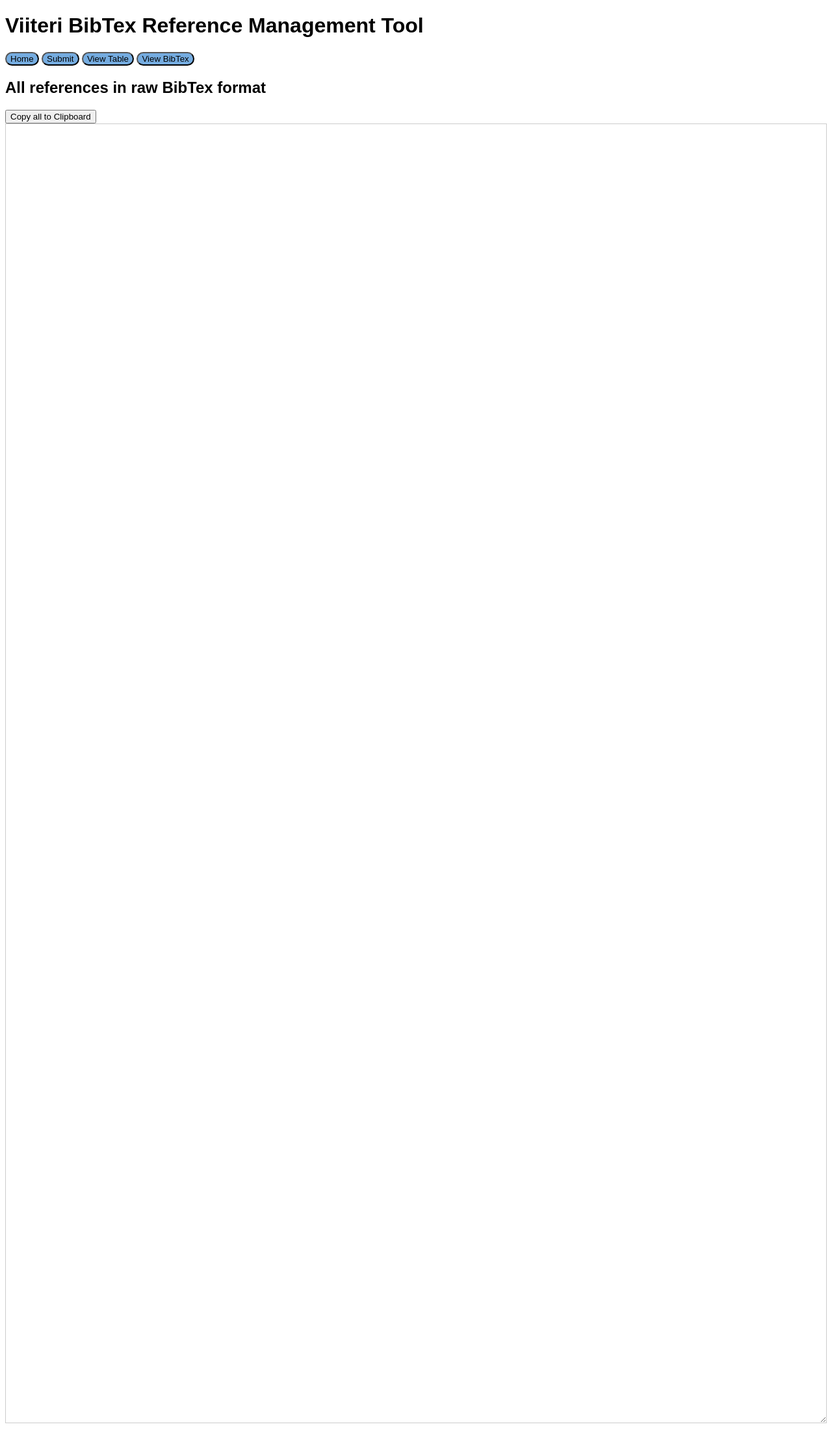
After one commit to 3nd3r1/viiteri, a Flask app: template viiteri/templates/bibtex.html in a window 1280 px wide. The commit adds this page. Shown: the whole page at 65% size. Run offline with Flask 3, Linux system fonts and the light colour scheme; the template is opened without the code that fills it, so the values that code supplies are empty.

Commit message:
Bibtex-template ja sen routes ym. sekä kopiointinappi, joka oli hyvin lyhyt homma

```diff
--- a/viiteri/app.py
+++ b/viiteri/app.py
@@ -3,7 +3,7 @@ import os
 from flask import Flask
 from dotenv import load_dotenv
 
-from viiteri.routes import index, add, list_references
+from viiteri.routes import index, add, list_references, bibtex
 from viiteri.utils.db import db
 
 load_dotenv()
@@ -22,6 +22,7 @@ def create_app():
         app.register_blueprint(index.blueprint)
         app.register_blueprint(add.blueprint)
         app.register_blueprint(list_references.blueprint)
+        app.register_blueprint(bibtex.blueprint)
 
         @app.route("/ping")
         def ping():
--- a/viiteri/static/styles.css
+++ b/viiteri/static/styles.css
@@ -12,7 +12,7 @@ body {
 }
 
 .view-reference {
-    max-width: 80vw;
+    max-width: 95vw;
     overflow-wrap: break-word;
 }
 
@@ -114,3 +114,11 @@ body {
   background-color: #298e46;
   box-shadow: rgba(20, 70, 32, .2) 0 1px 0 inset;
 }
+
+#textarea {
+  width: 100%;
+  height: 2000px;
+  padding: 10px;
+  border: 1px solid #ccc;
+  box-sizing: border-box;
+}
--- a/viiteri/templates/base.html
+++ b/viiteri/templates/base.html
@@ -26,11 +26,18 @@
 			>
 				Submit
 			</button>
+			<!-- Tämä voi olla myöhemmin "Search" tms. -->
 			<button
 				onclick="window.location.href='/list'"
 				class="navigation-button"
 			>
-				View
+				View Table
+			</button>
+			<button
+				onclick="window.location.href='/bibtex'"
+				class="navigation-button"
+			>
+				View BibTex
 			</button>
 		</div>
 		{% block content %}{% endblock %}
--- /dev/null
+++ b/viiteri/templates/bibtex.html
@@ -0,0 +1,35 @@
+{% extends "base.html" %} {% block title %}View BibTex{% endblock %} {% block content
+%}
+<div>
+	<h2>All references in raw BibTex format</h2>
+
+	<button id="copy-button" onclick="copyText()">
+		Copy all to Clipboard
+	</button>
+
+    <textarea id="textarea">
+        {% for reference in references %}
+            {{ reference.format_bibtex() }}
+        {% endfor %}
+    </textarea>
+
+</div>
+
+<script>
+    window.onload = function() {
+        updateTextarea();
+    };
+
+    function updateTextarea() {
+        var references_text = document.getElementById('textarea').value;
+        document.getElementById('textarea').value = references_text;
+    }
+
+    function copyText() {
+        var text_area = document.getElementById('textarea');
+        text_area.select();
+        document.execCommand('copy');
+    }
+</script>
+
+{% endblock %}
```
Also changed, not shown: viiteri/routes/bibtex.py (added, +13 -0 lines).
